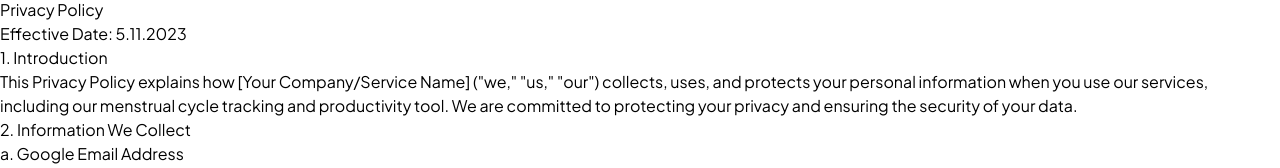
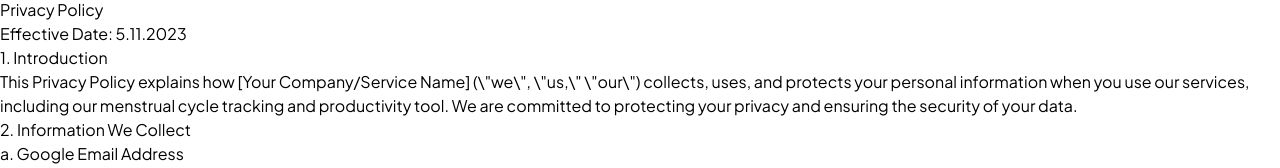
Before and after one commit to piggydoughnut/clueapp_calendar_sync, a Next.js app: page /privacy-policy in a window 1280 px wide. Shown: the part 242-410 px from the top of the page. Built offline with nearby package versions, Linux system fonts and the light colour scheme; what @material-tailwind/react, easy-peasy would draw is missing.

Commit message:
escaping quotes

```diff
--- a/pages/privacy-policy.tsx
+++ b/pages/privacy-policy.tsx
@@ -20,11 +20,11 @@ export default function PrivacyPolicyPage() {
           <p>Effective Date: 5.11.2023</p>
           <H2> 1. Introduction</H2>
           <p>
-            This Privacy Policy explains how [Your Company/Service Name] ("we,"
-            "us," "our") collects, uses, and protects your personal information
-            when you use our services, including our menstrual cycle tracking
-            and productivity tool. We are committed to protecting your privacy
-            and ensuring the security of your data.
+            This Privacy Policy explains how [Your Company/Service Name]
+            (\"we\", \"us,\" \"our\") collects, uses, and protects your personal
+            information when you use our services, including our menstrual cycle
+            tracking and productivity tool. We are committed to protecting your
+            privacy and ensuring the security of your data.
           </p>
           <H2> 2. Information We Collect</H2>
           <H3>a. Google Email Address</H3>
```
